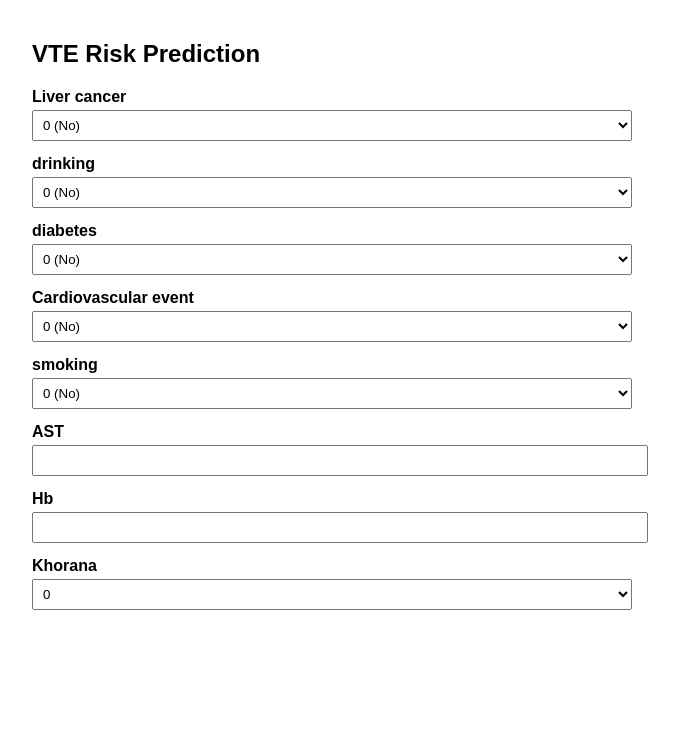
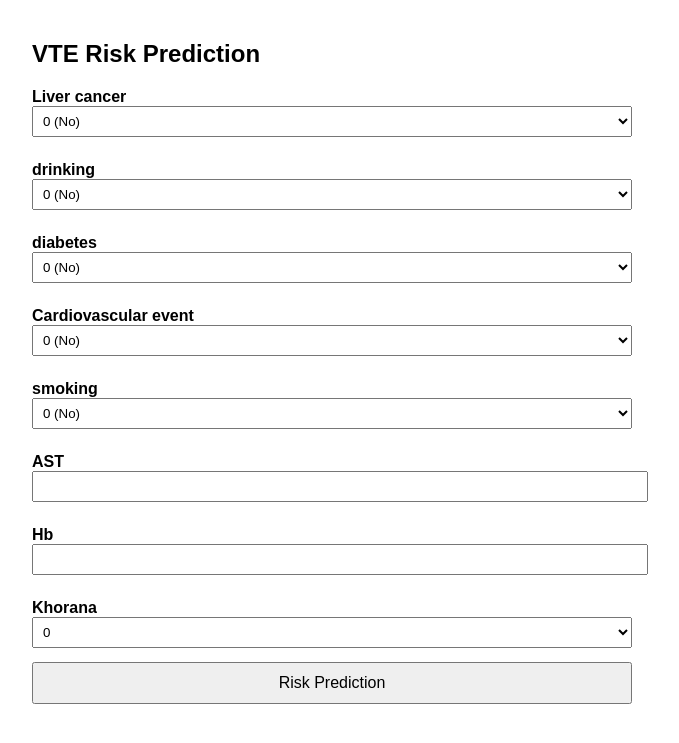
Before and after one commit to Zi1108123/VTE_web, a FastAPI app: page / in a window 1280 px wide. Shown: the top 743 px of the page, without its empty margins (8-687 px from the left). Run offline with FastAPI, Linux system fonts and the light colour scheme.

Commit message:
Update index.html

```diff
--- a/templates/index.html
+++ b/templates/index.html
@@ -6,8 +6,8 @@
     <style>
         body { font-family: Arial; margin: 40px; max-width: 600px; }
         input, select { width: 100%; padding: 6px; margin-bottom: 14px; }
-        button { padding: 10px 20px; font-size: 16px; }
-        label { font-weight: bold; display: block; margin-bottom: 4px; }
+        button { padding: 10px 20px; font-size: 16px; width: 100%; }
+        label { font-weight: bold; display: block; margin-top: 10px; }
         .result { background: #eef; padding: 15px; border-radius: 5px; margin-top: 20px; }
     </style>
 </head>
@@ -36,11 +35,22 @@
                 {% endfor %}
             </select>
 
-        {# --- 中间变量（如 AST、Hb）：保持输入框 --- #}
+        {# 中间 AST / Hb 为数字输入 #}
         {% else %}
             <input type="number" step="0.0001" name="{{ f }}" required>
         {% endif %}
 
     {% endfor %}
 
-    <but
+    <button type="submit">Risk Prediction</button>
+
+</form>
+
+{% if result is defined %}
+    <div class="result">
+        <h3>Prediction: VTE Risk = {{ result }}</h3>
+    </div>
+{% endif %}
+
+</body>
+</html>
```
Also changed, not shown: other parts of templates/index.html (+2 -3 lines).
